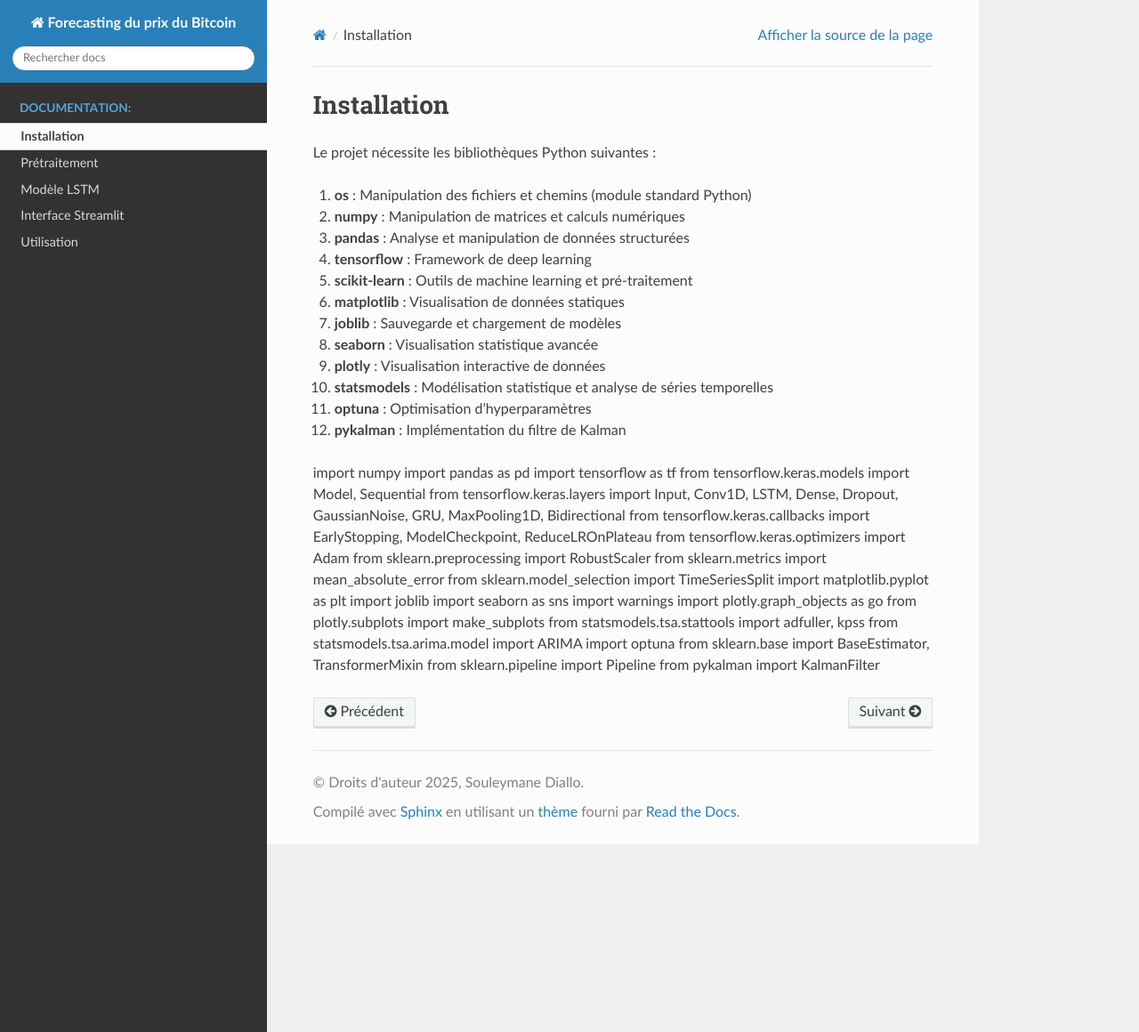
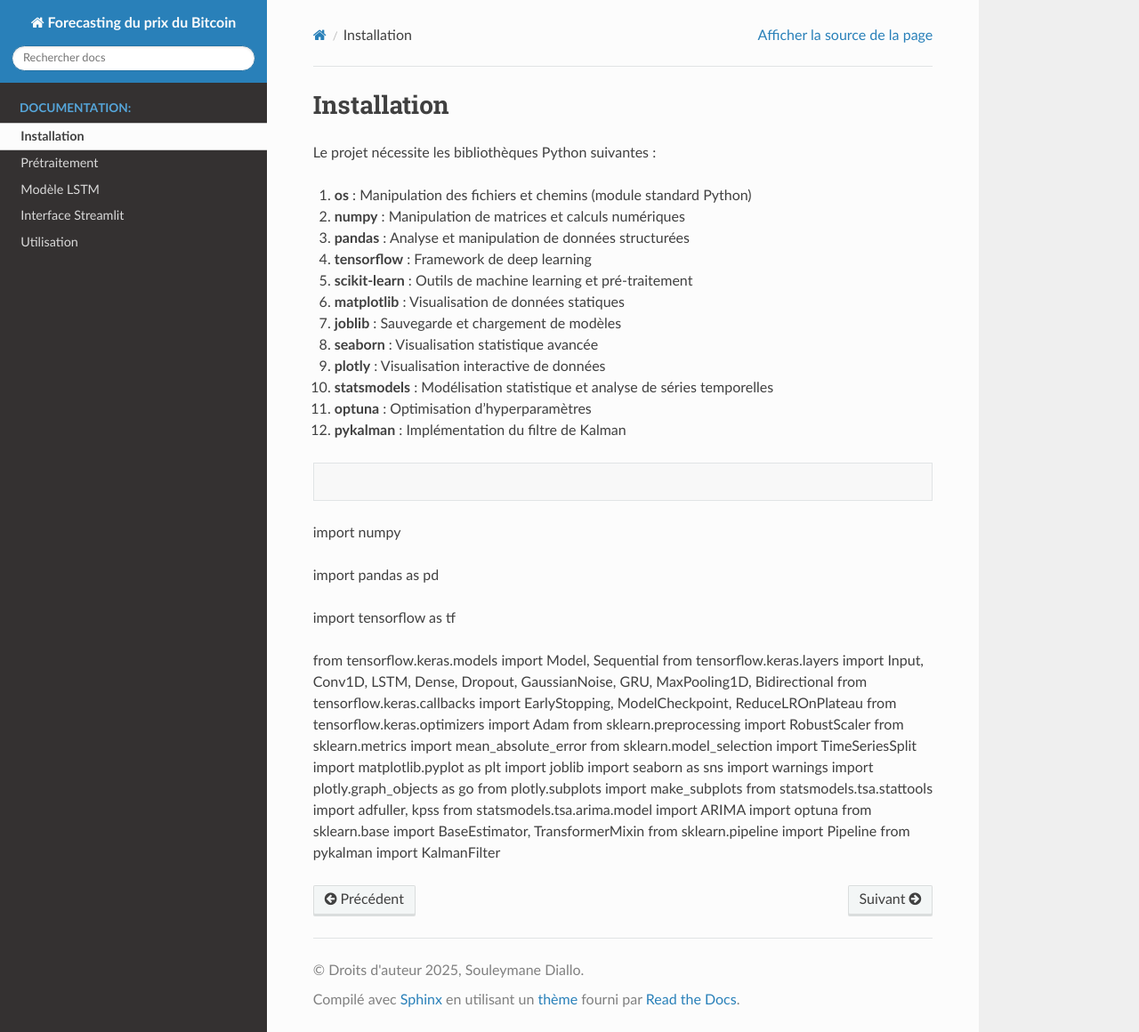
Before and after one commit to SouleymaneDiallo04/Forecasting-du-prix-du-Bitcoin, a Sphinx documentation site: the page built from docs/source/installation.rst, in a window 1280 px wide and 1160 px high. Shown: the whole window at 89% size. Built offline with Sphinx 7.4.7 and the Read the Docs theme 3.1.0, drawn with Linux system fonts in a browser that asks for light colours; pages that are not in the unit, such as notebooks, are missing from menus.

Commit message:
Update installation.rst

```diff
--- a/docs/source/installation.rst
+++ b/docs/source/installation.rst
@@ -18,11 +18,14 @@
 12. **pykalman** : Implémentation du filtre de Kalman
 
 
-.. codebloc Python
+.. code-block:: python
 
 import numpy
+
 import pandas as pd
+
 import tensorflow as tf
+
 from tensorflow.keras.models import Model, Sequential
 from tensorflow.keras.layers import Input, Conv1D, LSTM, Dense, Dropout, GaussianNoise, GRU, MaxPooling1D, Bidirectional
 from tensorflow.keras.callbacks import EarlyStopping, ModelCheckpoint, ReduceLROnPlateau
```
